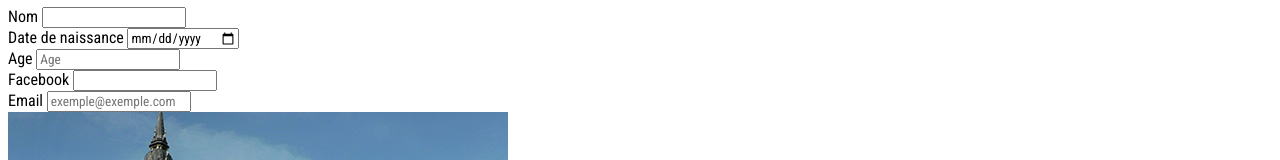
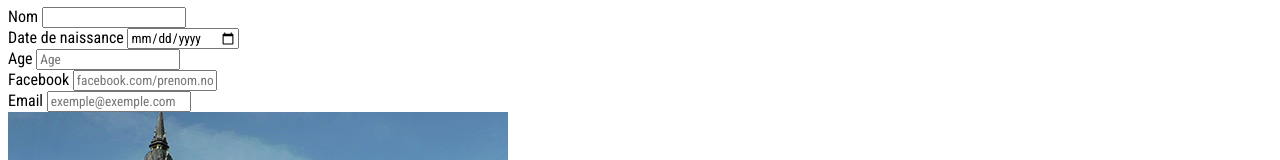
Before and after one commit to XaZer18/4105C_TP, a plain HTML site: page index.html in a window 1280 px wide. Shown: the part 342-502 px from the top of the page. Drawn offline with Linux system fonts and the light colour scheme.

Commit message:
Viewport

```diff
--- a/index.html
+++ b/index.html
@@ -28,7 +28,7 @@
         <label for="age">Age</label>
         <input type="number" name="age" placeholder="Age"/><br>
         <label for="fb">Facebook</label>
-        <input type="url" name="fb"/><br>
+        <input type="url" name="fb" placeholder="facebook.com/prenom.nom"/><br>
         <label for="fb">Email</label>
         <input type="email" name="email" placeholder="exemple@exemple.com"/><br>
 
```
